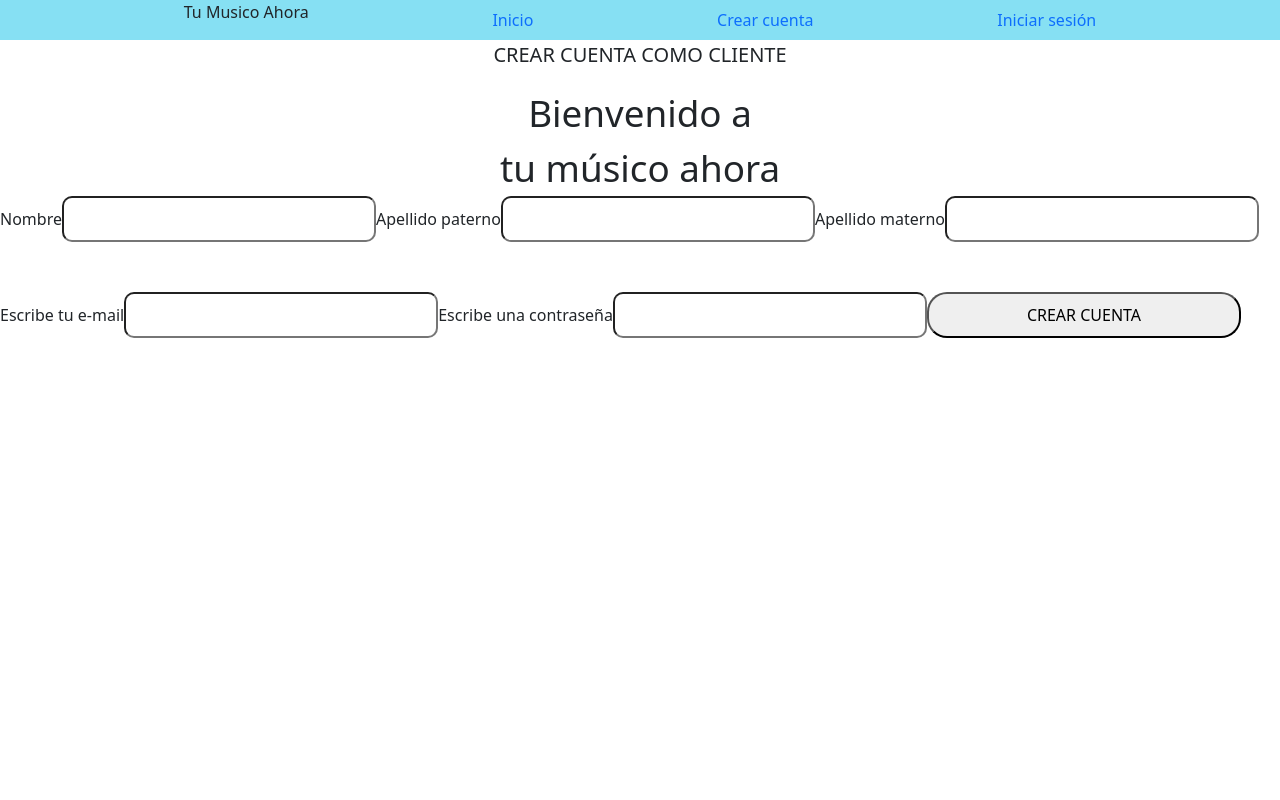
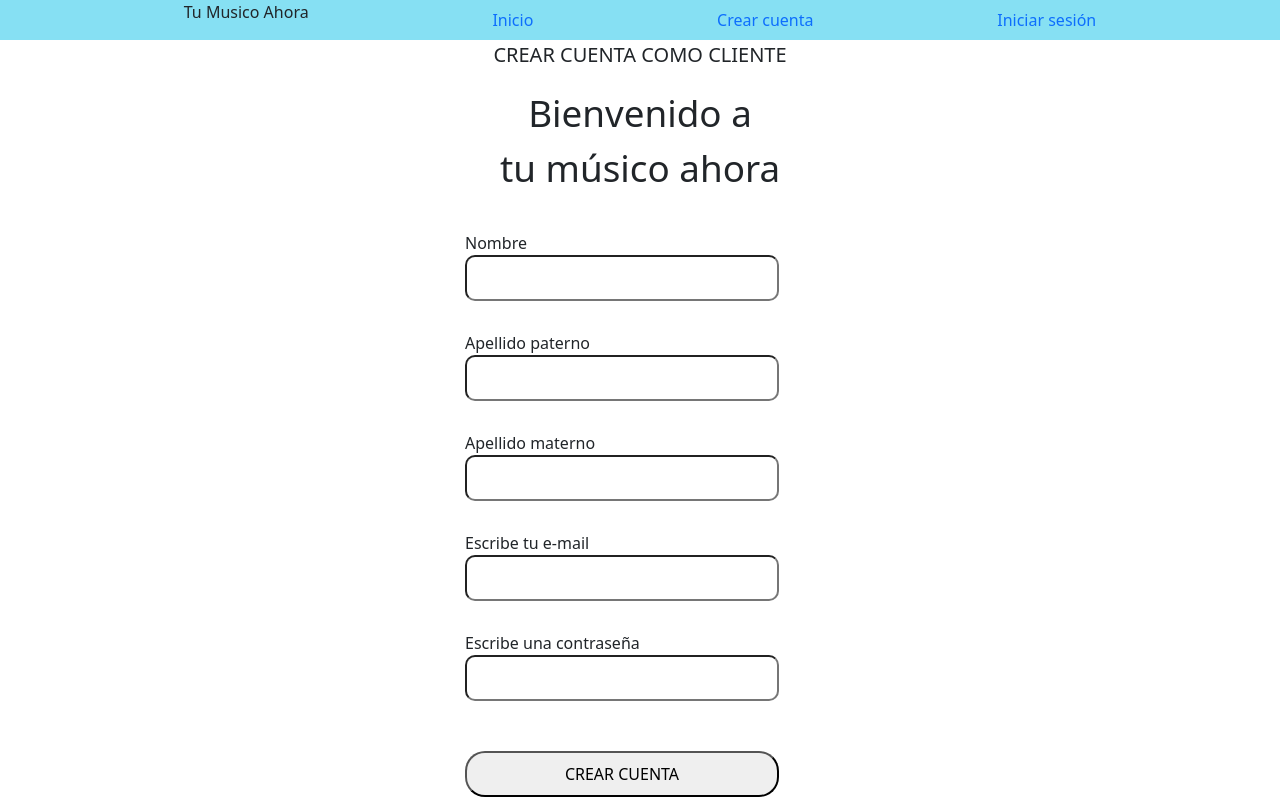
Before and after one commit to Kodemia-MusicApp/MusicApp-FrontEnd, a React app: page /crearcuenta/cliente in a window 1280 px wide. Built offline with nearby package versions, Linux system fonts and the light colour scheme.

Commit message:
2 files modified

```diff
--- a/src/Pages/CreateAccountMusician/CreateAccountMusician.scss
+++ b/src/Pages/CreateAccountMusician/CreateAccountMusician.scss
@@ -1,4 +1,13 @@
 //CONTAINERS
+.CreateAccountMusicianFormulario {
+    display: flex;
+    justify-content: center;
+}
+
+.CreateAccountMusicianForm {
+    margin-top: 35px;
+    width: 350px;
+}
 
 //INPUTS///
 .createMusician {
@@ -32,13 +41,3 @@
     border-radius: 20px;
     margin-top: 20px;
 }
-
-.CreateAccountMusicianFormulario {
-    display: flex;
-    justify-content: center;
-}
-
-.CreateAccountMusicianForm {
-    margin-top: 35px;
-    width: 350px;
-}
--- a/src/Pages/CreateAccountUser/CreateAccountUser.scss
+++ b/src/Pages/CreateAccountUser/CreateAccountUser.scss
@@ -6,3 +6,13 @@
     align-items: center;
     margin-bottom: 30px;
 }
+//CONTAINERS
+.CreateAccountUserFormulario {
+    display: flex;
+    justify-content: center;
+}
+
+.CreateAccountUserForm {
+    margin-top: 35px;
+    width: 350px;
+}
```
